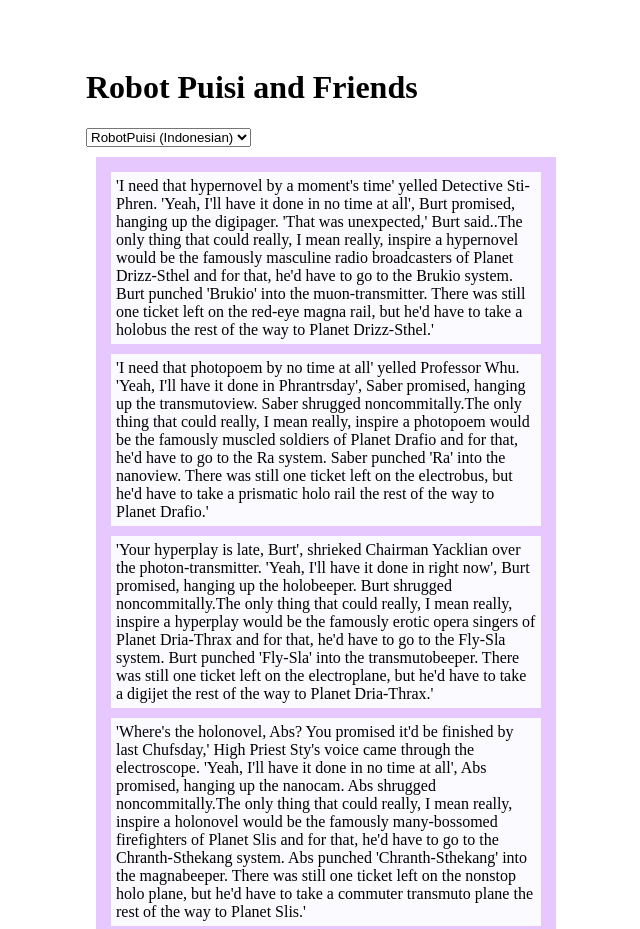
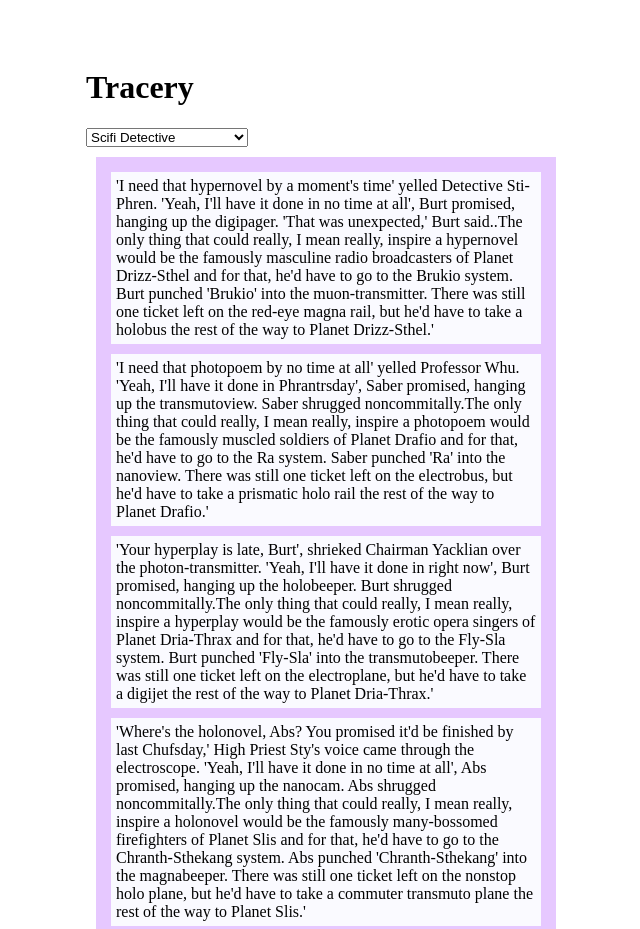
Before and after one commit to robotpuisi/robotpuisi.github.io, a plain HTML site: page index.html in a window 1280 px wide. Shown: the top 929 px of the page, without its empty margins (114-754 px from the left). Drawn offline with Linux system fonts and the light colour scheme.

Commit message:
Update index.html

```diff
--- a/index.html
+++ b/index.html
@@ -3,7 +3,7 @@
 <html xmlns="http://www.w3.org/1999/xhtml">
 	<head>
 		<meta http-equiv="Content-Type" content="text/html; charset=utf-8" />
-		<title>Robotpuisi and her Friends</title>
+		<title>Tracery Demos</title>
 		<link rel="stylesheet" href="css/layout.css">
 
 	</head>
@@ -12,18 +12,18 @@
 
 			<div id="content">
 
-				<h1>Robot Puisi and Friends</h1>
+				<h1>Tracery</h1>
 				<select id="grammarSelect">
-					<option value="robotpuisi">RobotPuisi (Indonesian)</option>
-					<option value="startups">Startups Bot</option>
-					<option value="dict">Dictionary</option>
-					<option value="randobj">Random Objects</option>
+					<option value="scifi">Scifi Detective</option>
+					<option value="conference">New Media Conference</option>
+					<option value="nightvale">Eternal Nightvale</option>
+					<option value="poem">Poetry</option>
+					<option value="neverbar">Neverbar</option>
 				</select>
 
 				<div id="output">
 					Output
 				</div>
-
 				<div id="grammar">
 					Grammar
 				</div>
```
